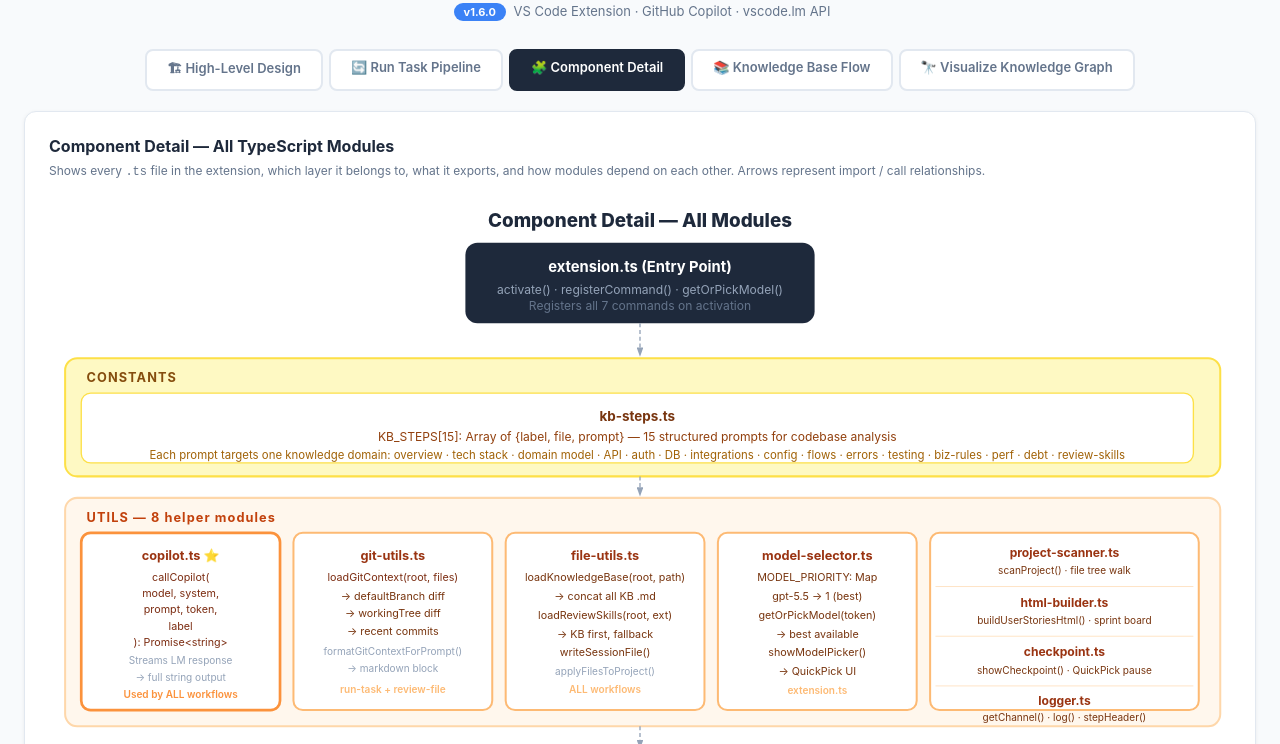
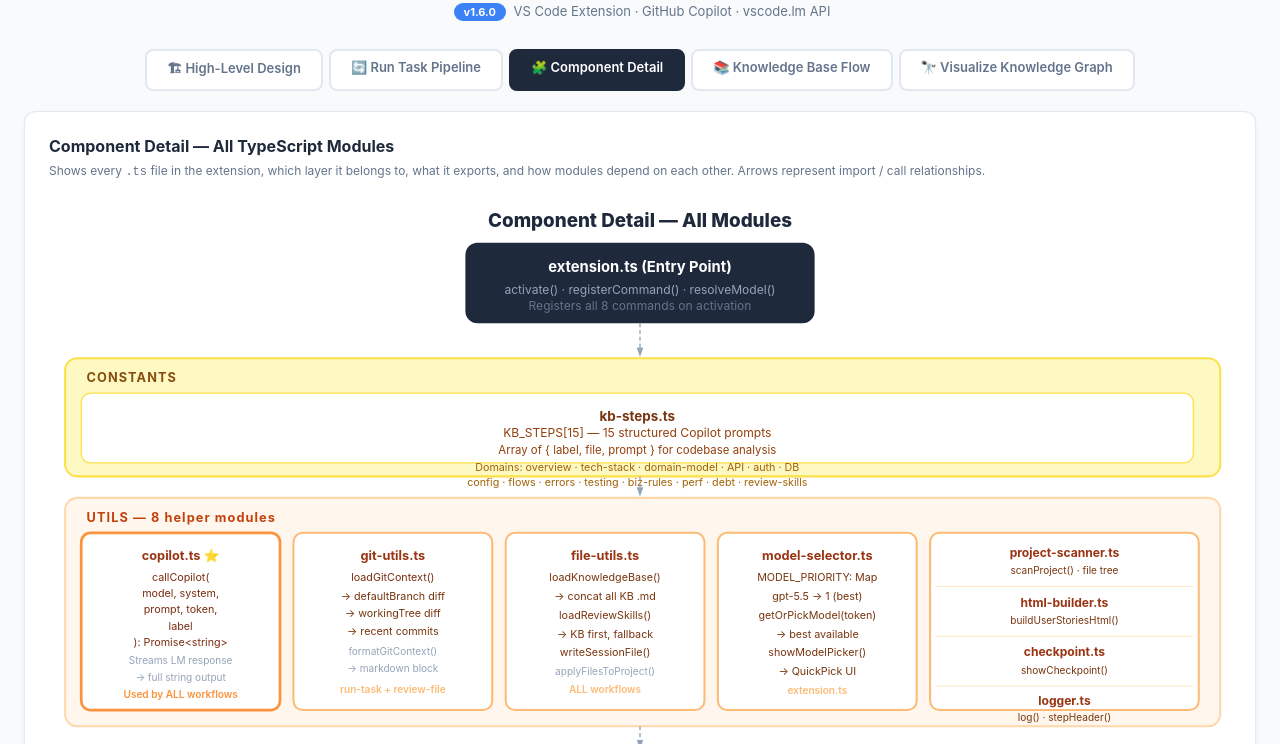
Before and after one commit to NamHT4Devlop/auto-spec-extension, a website: page docs/index.html in a window 1280 px wide. Both pictures are taken after a click on the element "🧩 Component Detail". Shown: the part 56-800 px from the top of the page. Drawn offline with Linux system fonts and the light colour scheme.

Commit message:
fix: trim long SVG text lines in docs/index.html
- Split kb-steps description into 2 shorter lines
- Shorten Step 12 Evidence and Step 13 KB Update labels
- Truncate file-utils, git-utils, checkpoint, logger function signatures
- Fix workflow layer module count (6 → 7)
- Add overflow:hidden to SVG to clip at viewBox boundary
- Update Panel 5 Visualize bottom legend text

```diff
--- a/docs/index.html
+++ b/docs/index.html
@@ -79,7 +79,7 @@
     margin-bottom: 16px;
     line-height: 1.5;
   }
-  svg { width: 100%; height: auto; display: block; }
+  svg { width: 100%; height: auto; display: block; overflow: hidden; }
   svg text { font-family: -apple-system, BlinkMacSystemFont, 'Segoe UI', Roboto, sans-serif; }
   .legend {
     display: flex;
@@ -422,13 +422,13 @@
 
     <rect x="24" y="580" width="388" height="56" rx="8" fill="#ea580c"/>
     <text x="218" y="600" text-anchor="middle" font-size="10" fill="#fff" font-weight="700">12 · Evidence Document</text>
-    <text x="218" y="614" text-anchor="middle" font-size="8.5" fill="#fed7aa">Requirement + Plan + Code + Review + Tests + Results → single .md file</text>
-    <text x="218" y="627" text-anchor="middle" font-size="8.5" fill="#fed7aa">Complete audit trail saved to session folder</text>
+    <text x="218" y="611" text-anchor="middle" font-size="8.5" fill="#fed7aa">Req · Plan · Code · Review · Tests → .md</text>
+    <text x="218" y="624" text-anchor="middle" font-size="8.5" fill="#fed7aa">Audit trail saved to session folder</text>
 
     <rect x="426" y="580" width="428" height="56" rx="8" fill="#b45309"/>
     <text x="640" y="600" text-anchor="middle" font-size="10" fill="#fff" font-weight="700">13 · Update Knowledge Base</text>
-    <text x="640" y="614" text-anchor="middle" font-size="8.5" fill="#fde68a">Detect new domain concepts · merge delta into affected KB files</text>
-    <text x="640" y="627" text-anchor="middle" font-size="8.5" fill="#fde68a">⭐ Yes — update KB  |  ⏭ No — skip (not recommended)</text>
+    <text x="640" y="611" text-anchor="middle" font-size="8.5" fill="#fde68a">Detect new concepts · merge delta into KB</text>
+    <text x="640" y="624" text-anchor="middle" font-size="8.5" fill="#fde68a">⭐ Yes — update KB  |  ⏭ No — skip</text>
 
     <line x1="412" y1="608" x2="424" y2="608" stroke="#fed7aa" stroke-width="1.5" marker-end="url(#wa)"/>
 
@@ -469,16 +469,18 @@
     <!-- ENTRY POINT -->
     <rect x="310" y="34" width="260" height="60" rx="9" fill="#1e293b"/>
     <text x="440" y="56" text-anchor="middle" font-size="11" fill="#fff" font-weight="700">extension.ts  (Entry Point)</text>
-    <text x="440" y="72" text-anchor="middle" font-size="9" fill="#94a3b8">activate() · registerCommand() · getOrPickModel()</text>
-    <text x="440" y="84" text-anchor="middle" font-size="9" fill="#64748b">Registers all 7 commands on activation</text>
+    <text x="440" y="72" text-anchor="middle" font-size="9" fill="#94a3b8">activate() · registerCommand() · resolveModel()</text>
+    <text x="440" y="84" text-anchor="middle" font-size="9" fill="#64748b">Registers all 8 commands on activation</text>
 
     <!-- CONSTANTS LAYER -->
     <rect x="12" y="120" width="860" height="88" rx="9" fill="#fef9c3" stroke="#fde047" stroke-width="1.5"/>
     <text x="28" y="138" font-size="9.5" fill="#854d0e" font-weight="700" letter-spacing="0.8">CONSTANTS</text>
     <rect x="24" y="146" width="828" height="52" rx="7" fill="#fff" stroke="#fde047" stroke-width="1"/>
     <text x="438" y="167" text-anchor="middle" font-size="10" fill="#78350f" font-weight="700">kb-steps.ts</text>
-    <text x="438" y="182" text-anchor="middle" font-size="9" fill="#92400e">KB_STEPS[15]: Array of {label, file, prompt} — 15 structured prompts for codebase analysis</text>
-    <text x="438" y="195" text-anchor="middle" font-size="8.5" fill="#a16207">Each prompt targets one knowledge domain: overview · tech stack · domain model · API · auth · DB · integrations · config · flows · errors · testing · biz-rules · perf · debt · review-skills</text>
+    <text x="438" y="179" text-anchor="middle" font-size="9" fill="#92400e">KB_STEPS[15] — 15 structured Copilot prompts</text>
+    <text x="438" y="191" text-anchor="middle" font-size="8.5" fill="#92400e">Array of &#123; label, file, prompt &#125; for codebase analysis</text>
+    <text x="438" y="204" text-anchor="middle" font-size="8" fill="#a16207">Domains: overview · tech-stack · domain-model · API · auth · DB</text>
+    <text x="438" y="215" text-anchor="middle" font-size="8" fill="#a16207">config · flows · errors · testing · biz-rules · perf · debt · review-skills</text>
     <line x1="440" y1="94" x2="440" y2="118" stroke="#94a3b8" stroke-width="1" stroke-dasharray="3,2" marker-end="url(#ca)"/>
 
     <!-- UTILS LAYER -->
@@ -500,20 +502,20 @@
     <!-- git-utils.ts -->
     <rect x="182" y="250" width="148" height="132" rx="7" fill="#fff" stroke="#fdba74" stroke-width="1.5"/>
     <text x="256" y="270" text-anchor="middle" font-size="9.5" fill="#9a3412" font-weight="700">git-utils.ts</text>
-    <text x="256" y="286" text-anchor="middle" font-size="8" fill="#7c2d12">loadGitContext(root, files)</text>
+    <text x="256" y="286" text-anchor="middle" font-size="8" fill="#7c2d12">loadGitContext()</text>
     <text x="256" y="300" text-anchor="middle" font-size="8" fill="#78350f">→ defaultBranch diff</text>
     <text x="256" y="313" text-anchor="middle" font-size="8" fill="#78350f">→ workingTree diff</text>
     <text x="256" y="326" text-anchor="middle" font-size="8" fill="#78350f">→ recent commits</text>
-    <text x="256" y="341" text-anchor="middle" font-size="7.5" fill="#94a3b8">formatGitContextForPrompt()</text>
+    <text x="256" y="341" text-anchor="middle" font-size="7.5" fill="#94a3b8">formatGitContext()</text>
     <text x="256" y="354" text-anchor="middle" font-size="7.5" fill="#94a3b8">→ markdown block</text>
     <text x="256" y="369" text-anchor="middle" font-size="7.5" fill="#fdba74" font-weight="600">run-task + review-file</text>
 
     <!-- file-utils.ts -->
     <rect x="340" y="250" width="148" height="132" rx="7" fill="#fff" stroke="#fdba74" stroke-width="1.5"/>
     <text x="414" y="270" text-anchor="middle" font-size="9.5" fill="#9a3412" font-weight="700">file-utils.ts</text>
-    <text x="414" y="286" text-anchor="middle" font-size="8" fill="#78350f">loadKnowledgeBase(root, path)</text>
+    <text x="414" y="286" text-anchor="middle" font-size="8" fill="#78350f">loadKnowledgeBase()</text>
     <text x="414" y="300" text-anchor="middle" font-size="8" fill="#78350f">→ concat all KB .md</text>
-    <text x="414" y="314" text-anchor="middle" font-size="8" fill="#78350f">loadReviewSkills(root, ext)</text>
+    <text x="414" y="314" text-anchor="middle" font-size="8" fill="#78350f">loadReviewSkills()</text>
     <text x="414" y="328" text-anchor="middle" font-size="8" fill="#78350f">→ KB first, fallback</text>
     <text x="414" y="342" text-anchor="middle" font-size="8" fill="#78350f">writeSessionFile()</text>
     <text x="414" y="356" text-anchor="middle" font-size="7.5" fill="#94a3b8">applyFilesToProject()</text>
@@ -533,23 +535,23 @@
     <!-- project-scanner + html-builder + checkpoint + logger -->
     <rect x="656" y="250" width="200" height="132" rx="7" fill="#fff" stroke="#fdba74" stroke-width="1.5"/>
     <text x="756" y="268" text-anchor="middle" font-size="9" fill="#9a3412" font-weight="700">project-scanner.ts</text>
-    <text x="756" y="281" text-anchor="middle" font-size="7.5" fill="#78350f">scanProject() · file tree walk</text>
+    <text x="756" y="281" text-anchor="middle" font-size="7.5" fill="#78350f">scanProject() · file tree</text>
     <line x1="660" y1="290" x2="852" y2="290" stroke="#fed7aa" stroke-width="0.5"/>
     <text x="756" y="305" text-anchor="middle" font-size="9" fill="#9a3412" font-weight="700">html-builder.ts</text>
-    <text x="756" y="318" text-anchor="middle" font-size="7.5" fill="#78350f">buildUserStoriesHtml() · sprint board</text>
+    <text x="756" y="318" text-anchor="middle" font-size="7.5" fill="#78350f">buildUserStoriesHtml()</text>
     <line x1="660" y1="327" x2="852" y2="327" stroke="#fed7aa" stroke-width="0.5"/>
     <text x="756" y="342" text-anchor="middle" font-size="9" fill="#9a3412" font-weight="700">checkpoint.ts</text>
-    <text x="756" y="355" text-anchor="middle" font-size="7.5" fill="#78350f">showCheckpoint() · QuickPick pause</text>
+    <text x="756" y="355" text-anchor="middle" font-size="7.5" fill="#78350f">showCheckpoint()</text>
     <line x1="660" y1="364" x2="852" y2="364" stroke="#fed7aa" stroke-width="0.5"/>
     <text x="756" y="378" text-anchor="middle" font-size="9" fill="#9a3412" font-weight="700">logger.ts</text>
-    <text x="756" y="390" text-anchor="middle" font-size="7.5" fill="#78350f">getChannel() · log() · stepHeader()</text>
+    <text x="756" y="390" text-anchor="middle" font-size="7.5" fill="#78350f">log() · stepHeader()</text>
 
     <!-- Arrow entry → utils -->
     <line x1="440" y1="208" x2="440" y2="222" stroke="#94a3b8" stroke-width="1" stroke-dasharray="3,2" marker-end="url(#ca)"/>
 
     <!-- WORKFLOW LAYER -->
     <rect x="12" y="412" width="860" height="170" rx="9" fill="#f0fdf4" stroke="#86efac" stroke-width="1.5"/>
-    <text x="28" y="430" font-size="9.5" fill="#16a34a" font-weight="700" letter-spacing="0.8">WORKFLOW LAYER — 6 modules (each uses copilot.ts + file-utils.ts)</text>
+    <text x="28" y="430" font-size="9.5" fill="#16a34a" font-weight="700" letter-spacing="0.8">WORKFLOW LAYER — 7 modules (all use copilot.ts + file-utils.ts)</text>
 
     <rect x="24" y="438" width="158" height="132" rx="7" fill="#fff" stroke="#4ade80" stroke-width="1.5"/>
     <text x="103" y="457" text-anchor="middle" font-size="9.5" fill="#166534" font-weight="700">run-task.ts</text>
@@ -808,8 +810,8 @@
     <!-- Webview Panel -->
     <rect x="610" y="72" width="240" height="56" rx="8" fill="#fef9c3" stroke="#ca8a04" stroke-width="1.5"/>
     <text x="730" y="94" text-anchor="middle" font-size="12" fill="#92400e" font-weight="700">VS Code Webview Panel</text>
-    <text x="730" y="110" text-anchor="middle" font-size="10" fill="#b45309">Opens inside editor — Tab 1 of VS Code</text>
-    <text x="730" y="122" text-anchor="middle" font-size="10" fill="#b45309">postMessage ↔ node click → open file</text>
+    <text x="730" y="110" text-anchor="middle" font-size="10" fill="#b45309">Opens inside VS Code editor</text>
+    <text x="730" y="122" text-anchor="middle" font-size="10" fill="#b45309">Click node → open source file</text>
 
     <!-- HTML file -->
     <rect x="610" y="148" width="240" height="56" rx="8" fill="#fce7f3" stroke="#db2777" stroke-width="1.5"/>
@@ -902,7 +904,7 @@
     <text x="275" y="574" font-size="8" fill="#8b949e">Storage</text>
     <circle cx="330" cy="570" r="5" fill="#e74c3c"/>
     <text x="340" y="574" font-size="8" fill="#8b949e">Domain / KB</text>
-    <text x="500" y="574" font-size="8" fill="#8b949e">Click node → detail panel · Drag · Zoom (+ / −) · Search · 5 view tabs</text>
+    <text x="480" y="574" font-size="8" fill="#8b949e">Click node → details · Drag · Zoom · Search · 5 tabs</text>
   </svg>
 
   <div class="legend">
```
